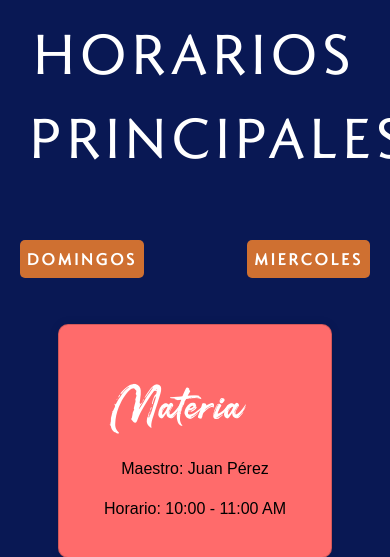
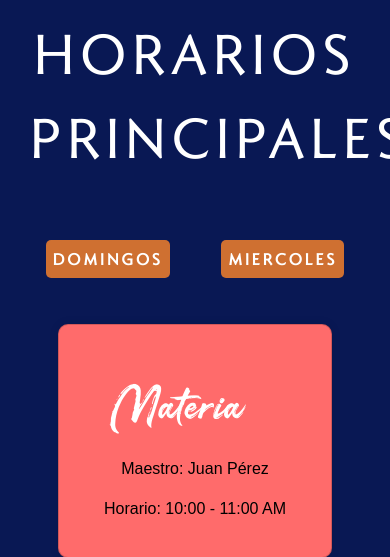
Before and after one commit to Okoruwu/7000VALIENTES, a PHP site: page /modulos.php in a window 390 px wide; the page is wider, and only the part inside the window is pictured. Shown: the part 646-1203 px from the top of that part. Run offline with PHP 8.4, Linux system fonts and the light colour scheme; some libraries are stand-ins or nearby versions.

Commit message:
responsive finish modulos

```diff
--- a/css/modulos.css
+++ b/css/modulos.css
@@ -48,9 +48,10 @@ body {
 .text-horarios {
     display: flex;
     flex-wrap: wrap;
-    justify-content: space-between;
-    max-width: 1200px;
+    justify-content: space-around;
+    max-width: 850px;
     padding: 20px;
+    margin: auto;
 }
 
 .p-mir{
```
